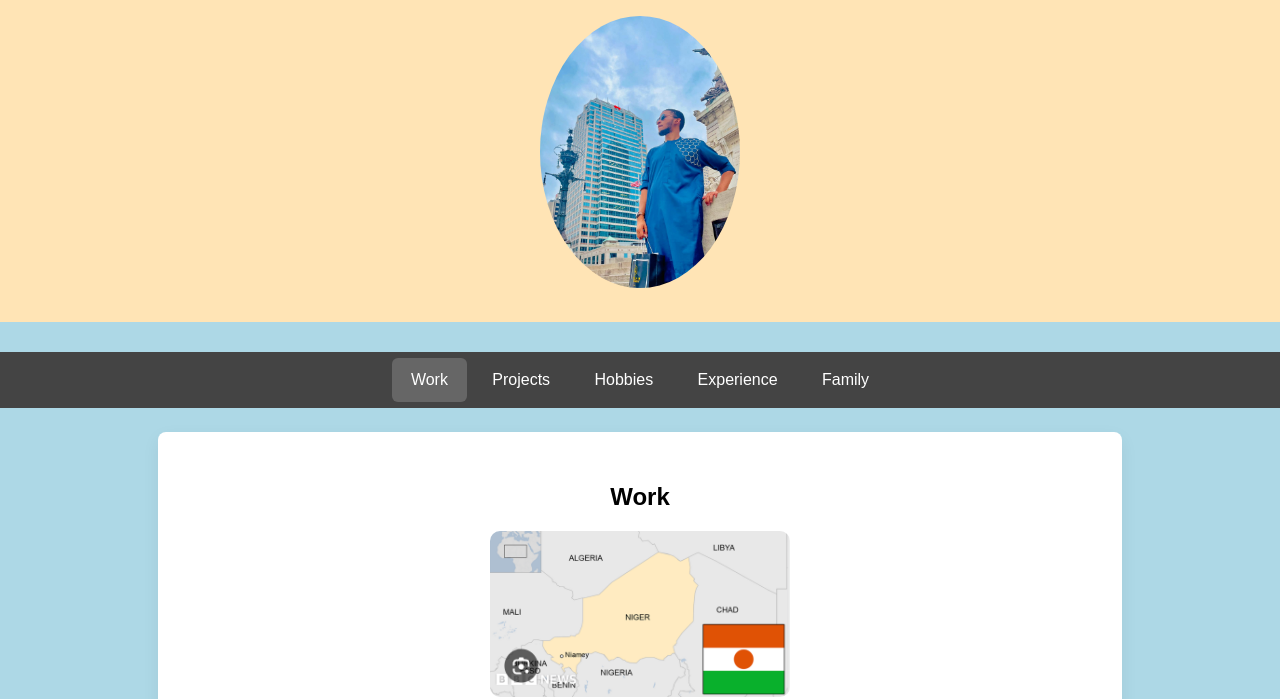
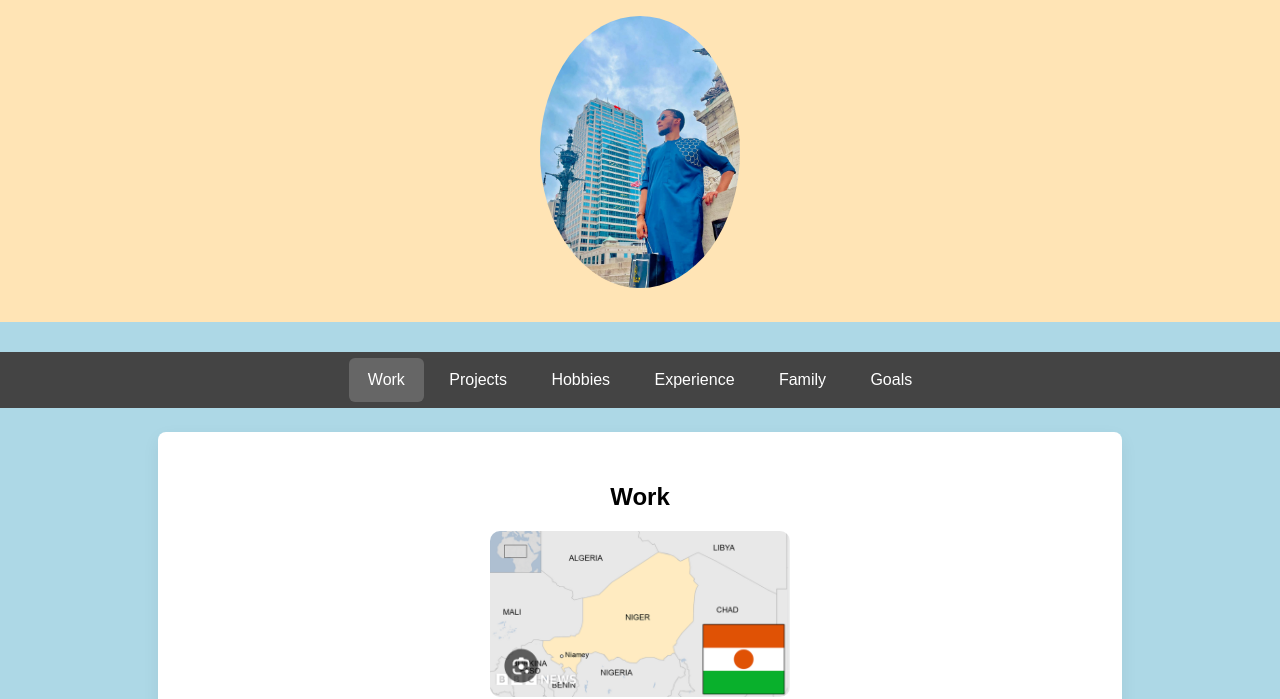
Before and after one commit to soufianeaboubakar/CSCI310firstwebsite.github.io, a plain HTML site: page index.html in a window 1280 px wide. Shown: the part 139-838 px from the top of the page. Drawn offline with Linux system fonts and the light colour scheme.

Commit message:
Update index.html

```diff
--- a/index.html
+++ b/index.html
@@ -104,6 +104,7 @@
   <button class="tab-button" onclick="openTab(event, 'hobbies')">Hobbies</button>
   <button class="tab-button" onclick="openTab(event, 'experience')">Experience</button>
   <button class="tab-button" onclick="openTab(event, 'family')">Family</button>
+  <button class="tab-button" onclick="openTab(event, 'goals')">Goals</button> <!-- NEW -->
 </div>
 
   <!-- TAB CONTENTS -->
```
Lines whose indentation alone changed are shown as unchanged.
